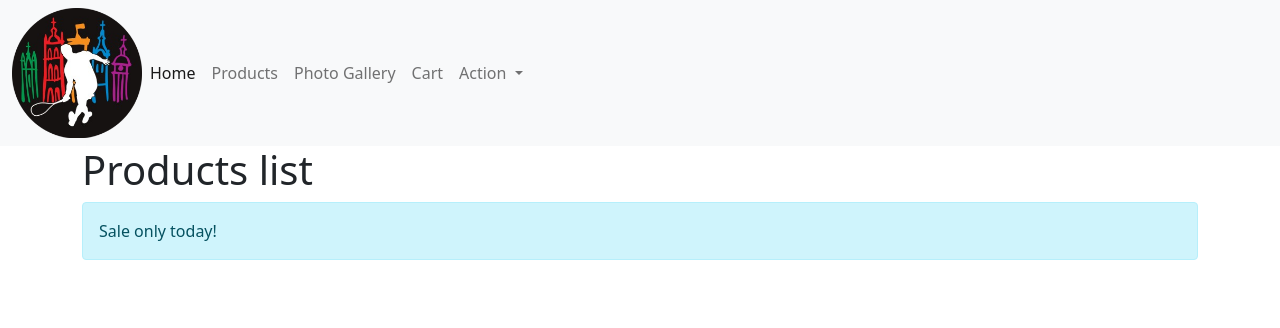
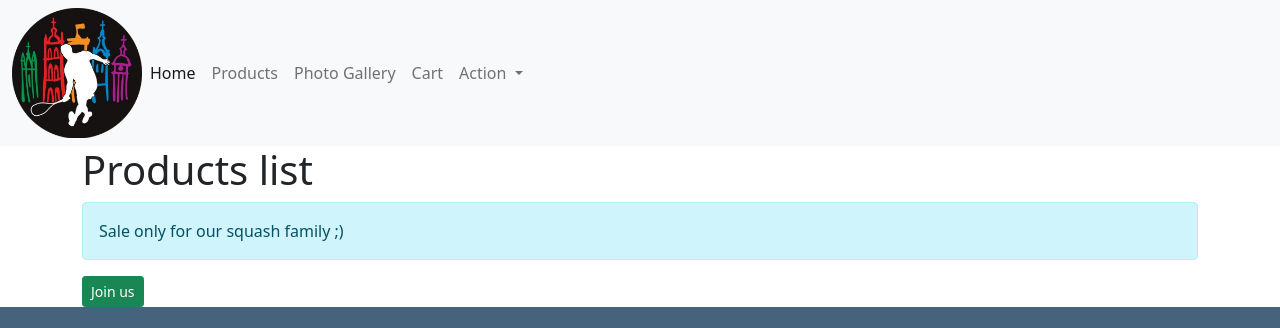
Before and after one commit to Alpaca00/squash-opponent, a Flask app: page /products/ in a window 1280 px wide. Shown: the top 328 px of the page. Run offline with Flask 2, Linux system fonts and the light colour scheme; data that the repository does not hold is empty; some libraries are stand-ins or nearby versions.

Commit message:
change alert, add btn - join_us; "todo idea how to need working"

```diff
--- a/templates/products/index.html
+++ b/templates/products/index.html
@@ -7,8 +7,11 @@ Products
 {% block body  -%}
 <h1>Products list</h1>
     <div class="alert alert-info" role="alert">
-        Sale only today!
+        Sale only for our squash family ;)
     </div>
+    <span id="join_us">
+    <button type="button" class="btn btn-success btn-sm">Join us</button>
+    </span>
  <style>
    a {
     text-decoration: none;
@@ -33,11 +36,3 @@ Products
     </div>
 </div>
 {%- endblock %}
-{% block after_body %}
-<script>
-  $(function () {
-    const name = $('.product-item')
-    console.log(name)
-    })
-</script>
-{% endblock %}
```
